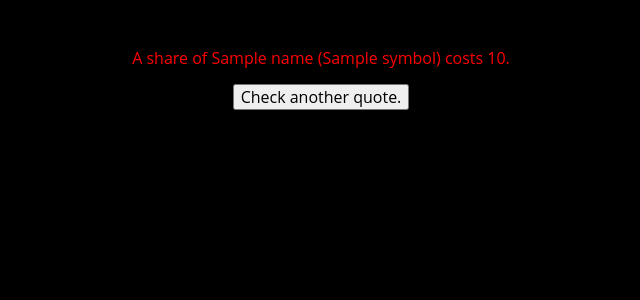
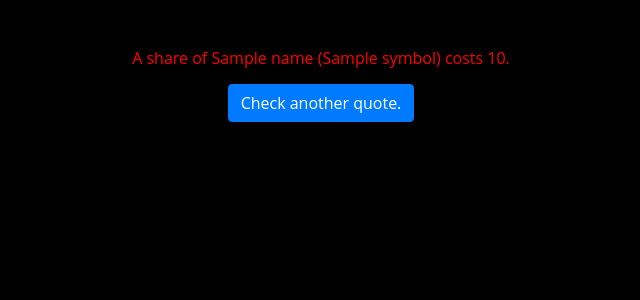
Before and after one commit to greysou1/stockmarket-website, a Flask app: template templates/quoted.html in a window 1280 px wide. Shown: the part 68-368 px from the top of the page, without its empty margins (319-959 px from the left). Run offline with Flask 2, Linux system fonts and the light colour scheme; the template is opened without the code that fills it: most values are stand-ins (such as "Sample title", 1, 10 or a date in 2020); some libraries are stand-ins or nearby versions.

Commit message:
updated the button

```diff
--- a/templates/quoted.html
+++ b/templates/quoted.html
@@ -10,7 +10,7 @@
             A share of {{name}} ({{symbol}}) costs {{price}}.
         </p>
         <form action="/quote">
-            <input type="submit" value="Check another quote." />
+            <input class="btn btn-primary" type="submit" value="Check another quote." />
         </form>
     </main>
 {% endblock %}
```
